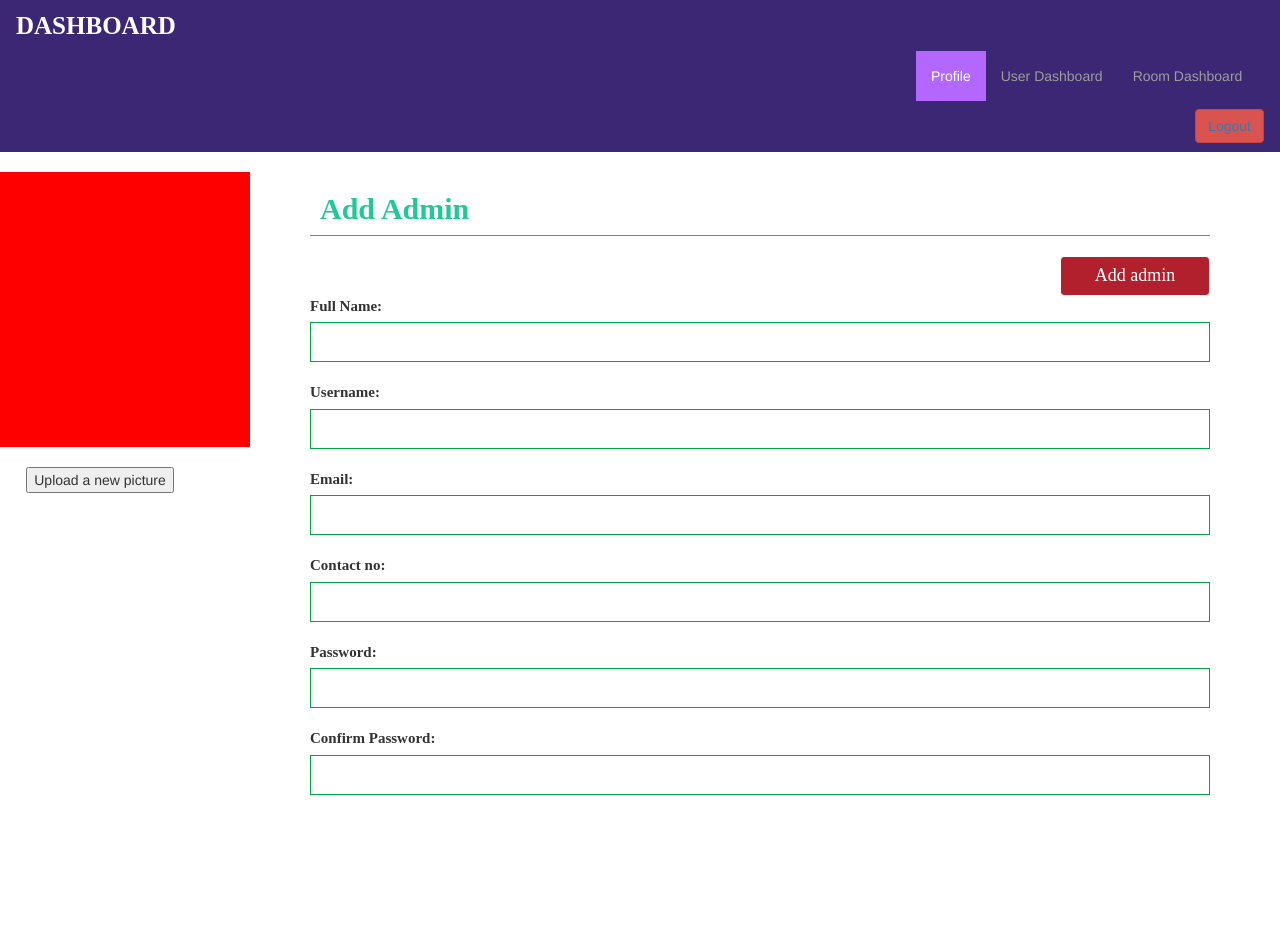
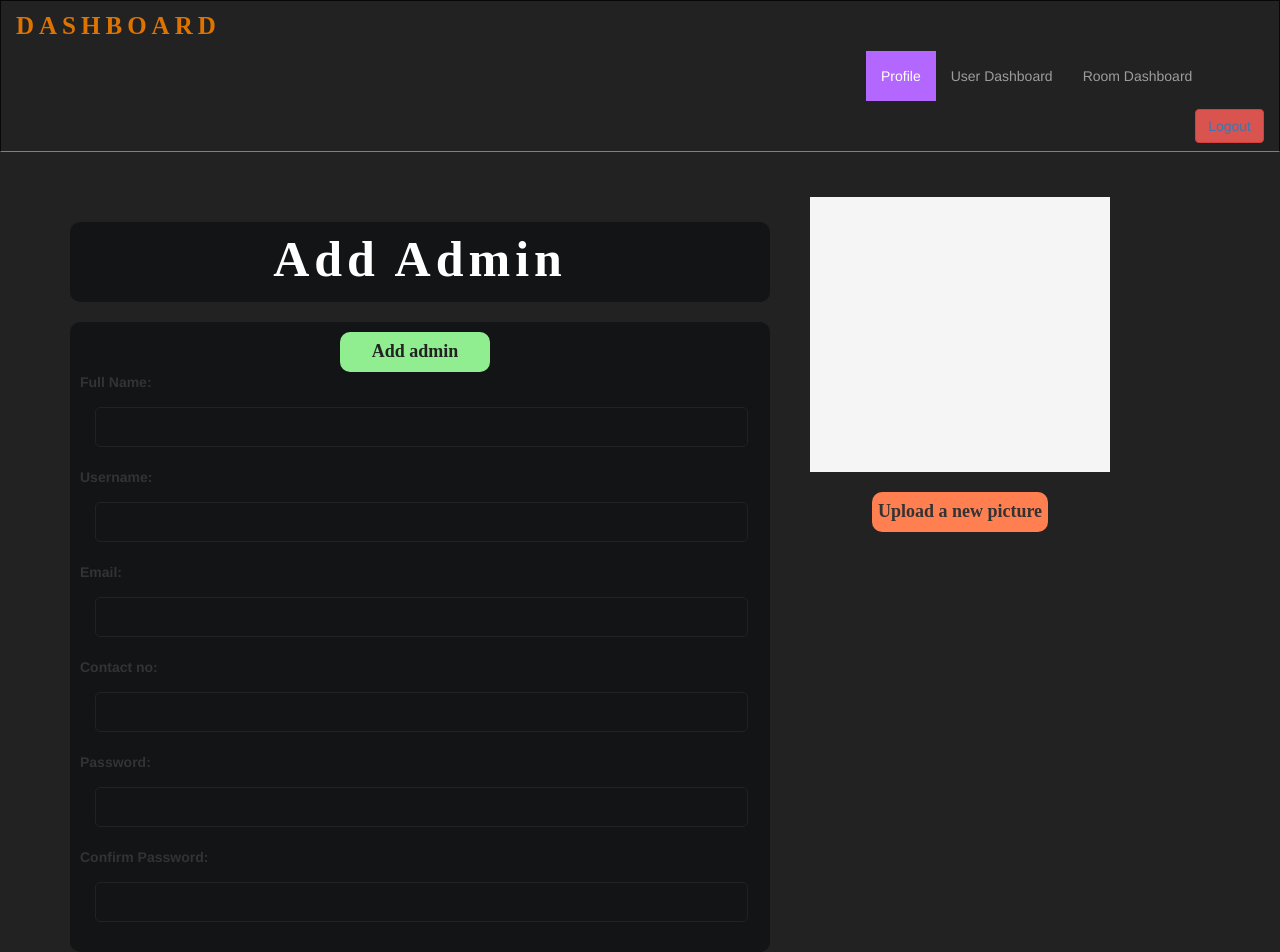
Before and after one commit to BikashJhendi/easyrooms, a Django app: page /login/dashboard/admin in a window 1280 px wide. Before the commit the page ends 795 px from the top, so only its background shows below. Run offline with Django 3.2, Linux system fonts and the light colour scheme; a user stored in the database is signed in; data comes from the database, SQL or seed files in the repository; some libraries are stand-ins or nearby versions.

Commit message:
Update dashboard.css

```diff
--- a/roomsapps/static/css/dashboard.css
+++ b/roomsapps/static/css/dashboard.css
@@ -1,12 +1,16 @@
+body
+{
+    background: #222222;
+}
 #navigation
 {
     background: #1e7e34;
 }
 
 .navbar-inverse {
-    background-color: #3b2774;
-    border-color: #3b2774;
+
     border-radius: 0px;
+    border-bottom: 1px solid gray;
 }
 
 .navbar-btn {
@@ -18,15 +22,17 @@
 .navbar-inverse .navbar-brand {
     color: #FFFFFF;
     font-size: 25px;
-    font-family: "Corbel Light";
+    font-family: Corbel;
+    letter-spacing: 5px;
     font-weight: bold;
+    color: #de7300;
 }
 
 @media (min-width: 768px){
 .navbar-nav
 {
     float: left;
-    margin: 0px 0px 0px 900px;
+    margin: 0px 0px 0px 850px;
 }
 }
 
@@ -35,17 +41,115 @@
     background-color: #b367ff;
 }
 
+
+#heading
+{
+
+    height: 80px;
+    margin-top: 50px;
+    background-color: #121416;
+    border-radius: 10px;
+
+}
+#heading h2
+{
+    font-family: SansSerif;
+    font-weight: bold;
+    color: white;
+    padding: 10px;
+    font-size: 50px;
+    text-align: center;
+    letter-spacing: 5px;
+
+
+}
+
+
+#profile
+{
+    height: 620px;
+    width: 700px;
+    float: left;
+
+
+}
+
+#form
+{
+    margin-top: 20px;
+    background-color: #121416;
+    border-radius: 10px;
+    padding: 10px;
+
+}
+
+#profile input[type="submit"]
+{
+    background: lightgreen;
+    color: #222222;
+    width: 150px;
+    height: 40px;
+    font-family: corbel;
+    font-weight: bold;
+    font-size: 18px;
+    float: left;
+    margin-left: 260px;
+    border: none;
+    border-radius: 10px;
+    transition: .5s;
+
+
+}
+
+
+#profile input[type="submit"]:hover
+{
+    transform: scale(1.1);
+}
+
+#profile input[type="text"],input[type="password"]
+{
+    width: 96%;
+    height: 40px;
+    border: 1px solid #222222;
+    background-color: transparent ;
+    outline: none;
+    margin-left: 15px;
+    margin-top: 10px;
+    font-weight: bold;
+    font-size: 18px;
+    border-radius: 5px;
+    padding: 15px;
+    color: #de7300;
+}
+
+#profile input[type="text"]::placeholder,input[type="password"]::placeholder
+{
+    color: #ffffff;
+}
+#profile input[type="text"]:hover,input[type="password"]:hover
+{
+    border: 1px solid #de7300;
+    transition-duration: .5s;
+    transition-timing-function: ease-in-out;
+    transform: scale(1.01);
+    box-shadow: 0px 2px #de7300;
+
+}
+
+
 #image-main
 {
     width: 300px;
     height: 320px;
-    float: left;
-    margin-left: -120px;
+    float: right;
+    margin-right: 100px;
+    margin-top: 25px;
 
 }
 
 #image {
-    background: red;
+    background: whitesmoke;
     width: 300px;
     height: 275px;
     float: left;
@@ -54,68 +158,25 @@
 
 #but
 {
-    background: none;
     float: left;
     width: 100%;
     text-align: center;
     margin-top: 20px;
 }
-#profile
-{
-    height: 620px;
-    width: 900px;
-    float: right;
 
-}
-#heading
-{
-    background: #FFFFFF;
-    border-bottom: 1px solid gray;
-}
-#heading h2
-{
-    font-family: SansSerif;
-    margin-left: 10px;
-    color: #20c997;
+#but button {
+    height: 40px;
+    border-radius: 10px;
+    border: 0px;
+    background-color: coral;
+    font-family: Corbel;
+    font-size: 18px;
     font-weight: bold;
-
-}
-#form
-{
-    margin-top: 20px;
 }
 
-
-#profile label
+#but button:hover
 {
-    font-size: 15px;
-    font-family: Corbel;
+    transform: scale(1.1);
+    transition: ease;
+    transition-duration: .8s;
 }
-
-#profile input[type="submit"]
-{
-    background: #b21f2d;
-    color: #fff;
-    width: 150px;
-    height: 40px;
-    font-family: montserrat;
-    font-size: 18px;
-    float: right;
-    border: 1px solid #fff;
-    border-radius: 4px;
-    transition: .5s;
-
-}
-
-
-#profile input[type="submit"]:hover
-{
-    background: #ed969e;
-}
-
-#profile input[type="text"],input[type="password"]
-{
-    width: 100%;
-    height: 40px;
-    border: 1px solid #01a640;
-}
```
